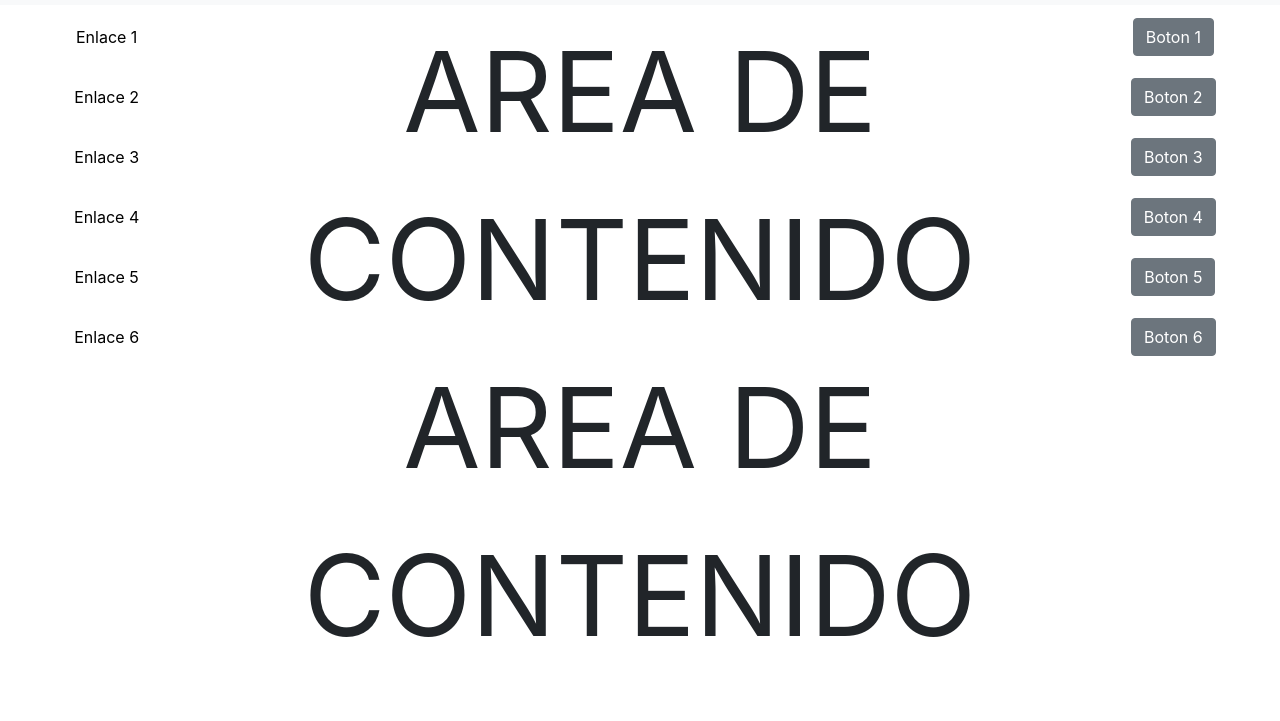
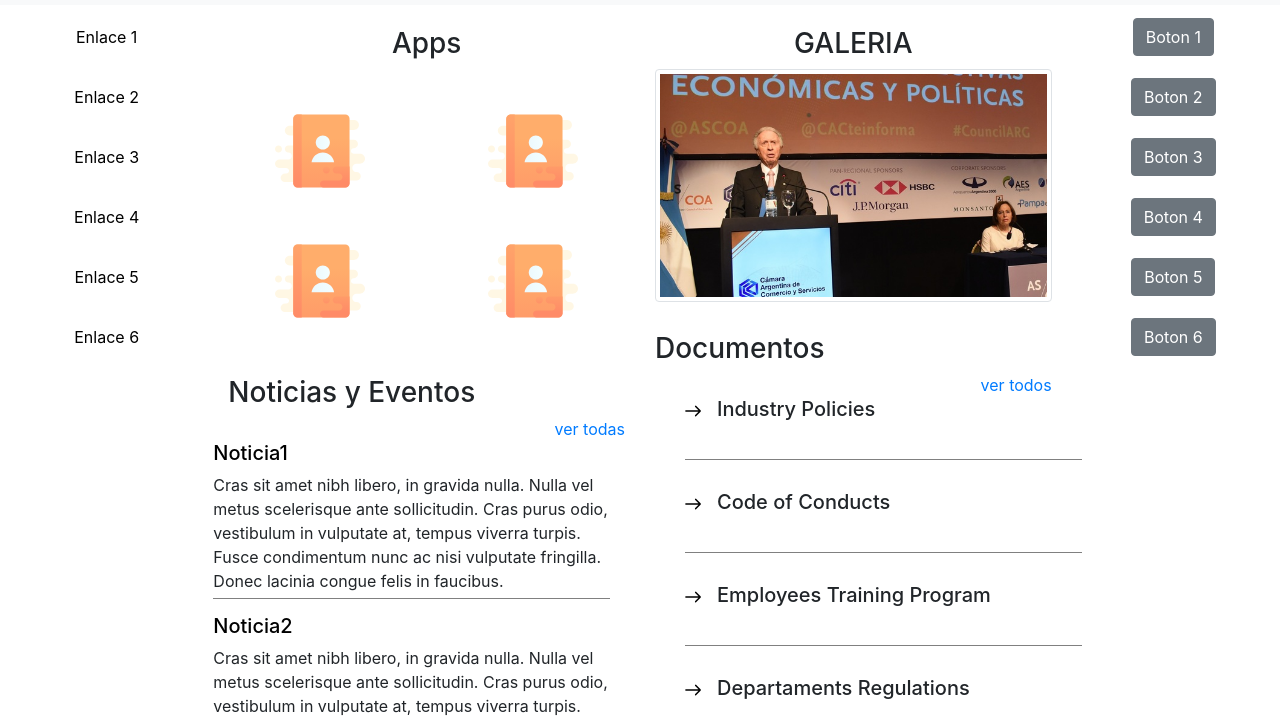
Before and after one commit to ldato/Intranet-CAC, a plain HTML site: page index.html in a window 1280 px wide. Shown: the part 73-794 px from the top of the page. Drawn offline with nearby package versions, Linux system fonts and the light colour scheme.

Commit message:
Subida de prueba Julio 14

```diff
--- a/estilos.css
+++ b/estilos.css
@@ -46,9 +46,58 @@
  }
 
  #parrafo-prueba {
-   font-size: 7rem;
+   font-size: 5rem;
  }
 
  .margen-supeior {
    margin-top: 5rem;
  }
+
+ #parrafo-apps {
+   margin-top: 20px;
+   margin-bottom: 25px;
+ }
+
+ .apps {
+   margin-top: 20px;
+   margin-bottom: 20px;
+ }
+
+ .noticias {
+   margin-top: 30px;
+ }
+
+ #notias-margen {
+   margin-bottom: 20px;
+ }
+
+ #ver-todas {
+   float: right;
+ }
+
+ .margen-abajo-noticias {
+   margin-bottom: 15px;
+   border-bottom: 1px solid grey;
+   padding-bottom: 5px;
+   margin-right: 30px;
+ }
+
+ .color-titulo {
+   color: black;
+ }
+
+ #titulo-galeria {
+   margin-top: 20px;
+ }
+
+ .margen-izquierdo-doc {
+   margin-left: 30px;
+   padding-bottom: 30px;
+   /* border-bottom: 1px solid grey; */
+ }
+
+ .margen-inferior-documentos {
+   margin-bottom: 30px;
+   border-bottom: 1px solid grey;
+   padding-bottom: 30px;
+ }
--- a/index.html
+++ b/index.html
@@ -74,8 +74,93 @@
           </div>
         </div>
       </div>
-      <div class="col-8 area-contenido centrado-enlaces">
-        <p id="parrafo-prueba">AREA DE CONTENIDO AREA DE CONTENIDO AREA DE CONTENIDO</p>
+      <div class="col-8 area-contenido">
+        <div class="row">
+          <div class="col-6">
+            <div class="row">
+              <div class="col-12 centrado-enlaces">
+                <h3 id="parrafo-apps">Apps</h3>
+              </div>
+              <div class="col-6 apps centrado-enlaces">
+                <a href="#"><img src="icons8-contacts.svg" alt="" width="90" height="90" title="Contactos"></a>
+              </div>
+              <div class="col-6 apps centrado-enlaces">
+                <a href="#"><img src="icons8-contacts.svg" alt="" width="90" height="90" title="Contactos"></a>
+              </div>
+              <div class="col-6 apps centrado-enlaces">
+                <a href="#"><img src="icons8-contacts.svg" alt="" width="90" height="90" title="Contactos"></a>
+              </div>
+              <div class="col-6 apps centrado-enlaces">
+                <a href="#"><img src="icons8-contacts.svg" alt="" width="90" height="90" title="Contactos"></a>
+              </div>
+            </div>
+            <div class="row noticias">
+              <div class="col-12">
+                <h3>Noticias y Eventos</h3><span id="ver-todas"> <a href="#">ver todas</a></span>
+              </div>
+              <div class="media margen-abajo-noticias">
+                <div class="media-body">
+                  <h5 class="mt-0"><a href="#" class="color-titulo">Noticia1</a></h5>
+                  Cras sit amet nibh libero, in gravida nulla. Nulla vel metus scelerisque ante sollicitudin. Cras purus odio, vestibulum in vulputate at, tempus viverra turpis. Fusce condimentum nunc ac nisi vulputate fringilla. Donec lacinia congue felis in faucibus.
+                </div>
+              </div>
+              <div class="media margen-abajo-noticias">
+                <div class="media-body">
+                  <h5 class="mt-0"><a href="#" class="color-titulo">Noticia2</a></h5>
+                  Cras sit amet nibh libero, in gravida nulla. Nulla vel metus scelerisque ante sollicitudin. Cras purus odio, vestibulum in vulputate at, tempus viverra turpis. Fusce condimentum nunc ac nisi vulputate fringilla. Donec lacinia congue felis in faucibus.
+                </div>
+              </div>
+              <div class="media margen-abajo-noticias">
+                <div class="media-body">
+                  <h5 class="mt-0"><a href="#" class="color-titulo">Noticia3</a></h5>
+                  Cras sit amet nibh libero, in gravida nulla. Nulla vel metus scelerisque ante sollicitudin. Cras purus odio, vestibulum in vulputate at, tempus viverra turpis. Fusce condimentum nunc ac nisi vulputate fringilla. Donec lacinia congue felis in faucibus.
+                </div>
+              </div>
+            </div>
+
+
+          </div>
+          <div class="col-6">
+            <div class="row">
+              <div class="col-12">
+                <h3 id="titulo-galeria" class="centrado-enlaces">GALERIA</h3>
+                <a href="#"><img src="galeria.jpg" alt="..." class="img-thumbnail"></a>
+              </div>
+              <div class="col-12 noticias">
+                <h3>Documentos</h3><span id="ver-todas"> <a href="#">ver todos</a></span>
+              </div>
+              <div class="col-12 margen-izquierdo-doc">
+                <div class="media margen-inferior-documentos">
+                  <a href="#"> <img src="flecha1.png" class="align-self-center mr-3" alt="..."></a>
+                  <div class="media-body">
+                    <h5 class="mt-0">Industry Policies</h5>
+                  </div>
+                </div>
+                <div class="media margen-inferior-documentos">
+                  <a href="#"> <img src="flecha1.png" class="align-self-center mr-3" alt="..."></a>
+                  <div class="media-body">
+                    <h5 class="mt-0">Code of Conducts</h5>
+                  </div>
+                </div>
+                <div class="media margen-inferior-documentos">
+                  <a href="#"> <img src="flecha1.png" class="align-self-center mr-3" alt="..."></a>
+                  <div class="media-body">
+                    <h5 class="mt-0">Employees Training Program</h5>
+                  </div>
+                </div>
+                <div class="media margen-inferior-documentos">
+                  <a href="#"> <img src="flecha1.png" class="align-self-center mr-3" alt="..."></a>
+                  <div class="media-body">
+                    <h5 class="mt-0">Departaments Regulations</h5>
+                  </div>
+                </div>
+              </div>
+
+            </div>
+
+          </div>
+        </div>
+
       </div>
       <div class="col-2">
         <div class="row">
```
Also changed, not shown: flecha.svg (added), flecha1.png (added), galeria.jpg (added), icons8-contacts.svg (added).
